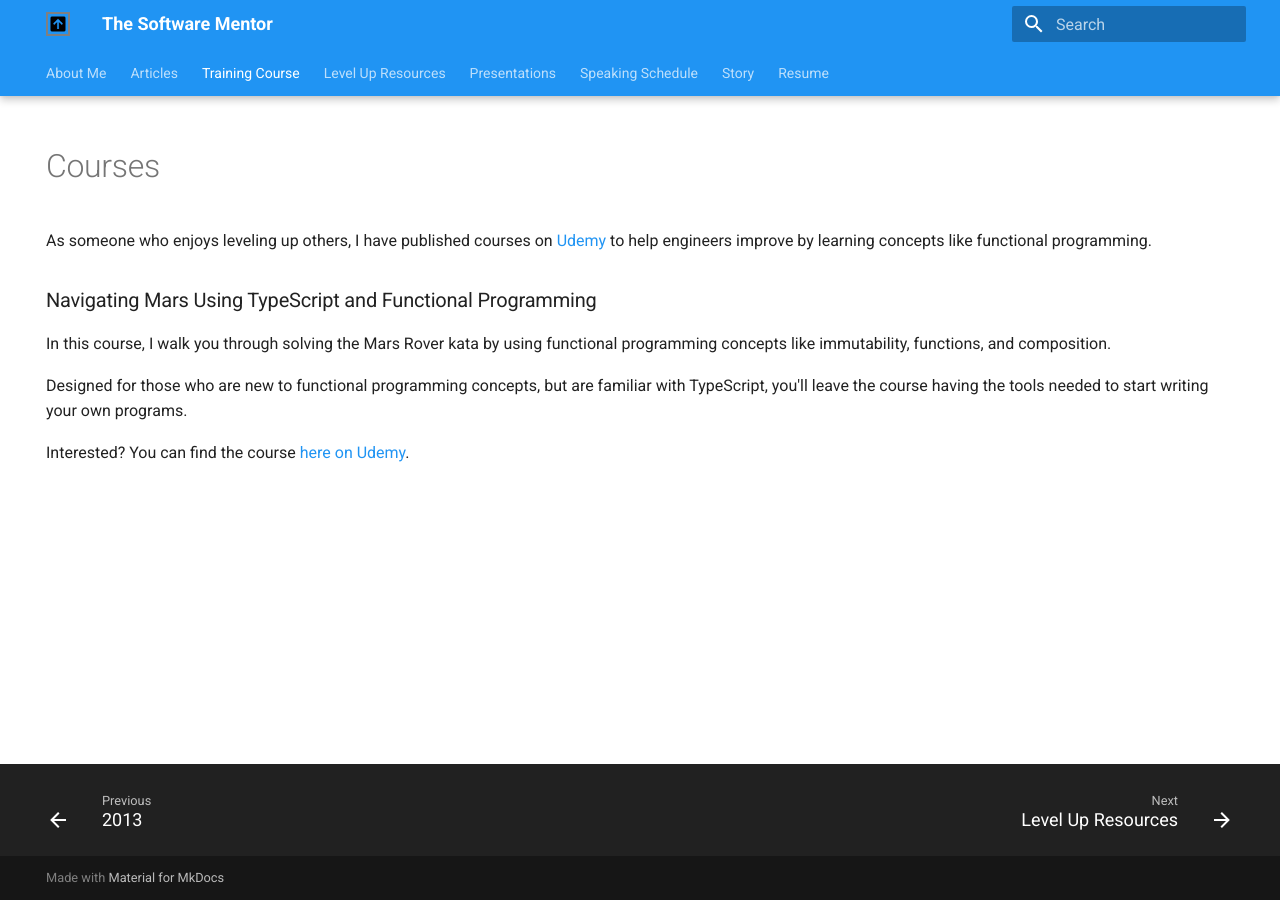
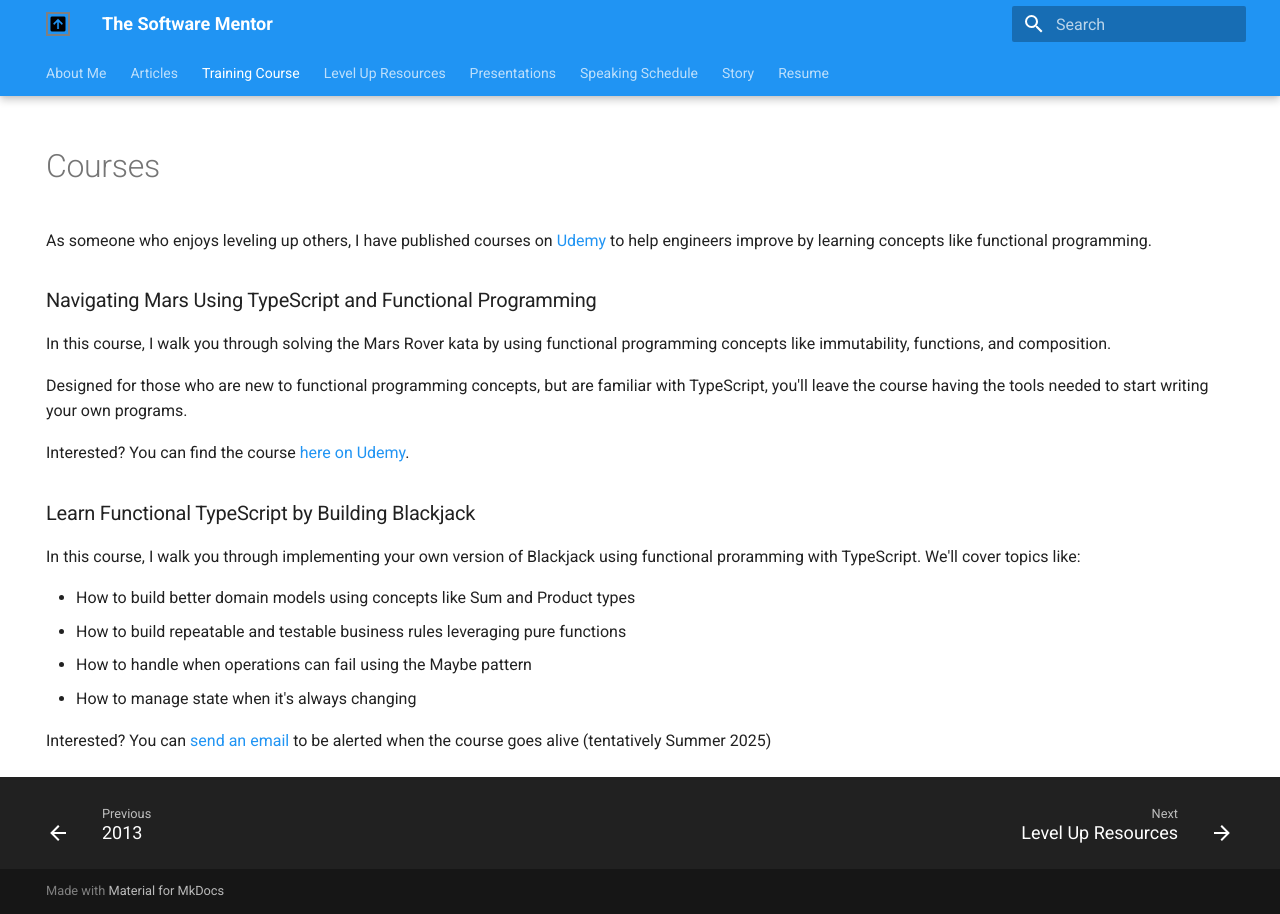
Before and after one commit to cameronpresley/blog, an MkDocs documentation site: the page built from docs/courses.md, in a window 1280 px wide. Built offline with MkDocs 1.6.1 and Material for MkDocs 9.7.7, drawn with Linux system fonts in a browser that asks for light colours; plug-ins that fetch from the network failed and are left out.

Commit message:
Update courses.md (#139)

```diff
--- a/docs/courses.md
+++ b/docs/courses.md
@@ -15,3 +15,14 @@ In this course, I walk you through solving the Mars Rover kata by using function
 Designed for those who are new to functional programming concepts, but are familiar with TypeScript, you'll leave the course having the tools needed to start writing your own programs.
 
 Interested? You can find the course [here on Udemy](https://www.udemy.com/course/navigating-mars-using-ts-and-fp/?referralCode=134CA0E5EF78A43698B3).
+
+### Learn Functional TypeScript by Building Blackjack
+
+In this course, I walk you through implementing your own version of Blackjack using functional proramming with TypeScript. We'll cover topics like:
+
+- How to build better domain models using concepts like Sum and Product types
+- How to build repeatable and testable business rules leveraging pure functions
+- How to handle when operations can fail using the Maybe pattern
+- How to manage state when it's always changing
+
+Interested? You can [send an email](mailto:Cameron@TheSoftwareMentor.com?subject=Interested%20In%20Functional%20Blackjack%20Course) to be alerted when the course goes alive (tentatively Summer 2025)
```
